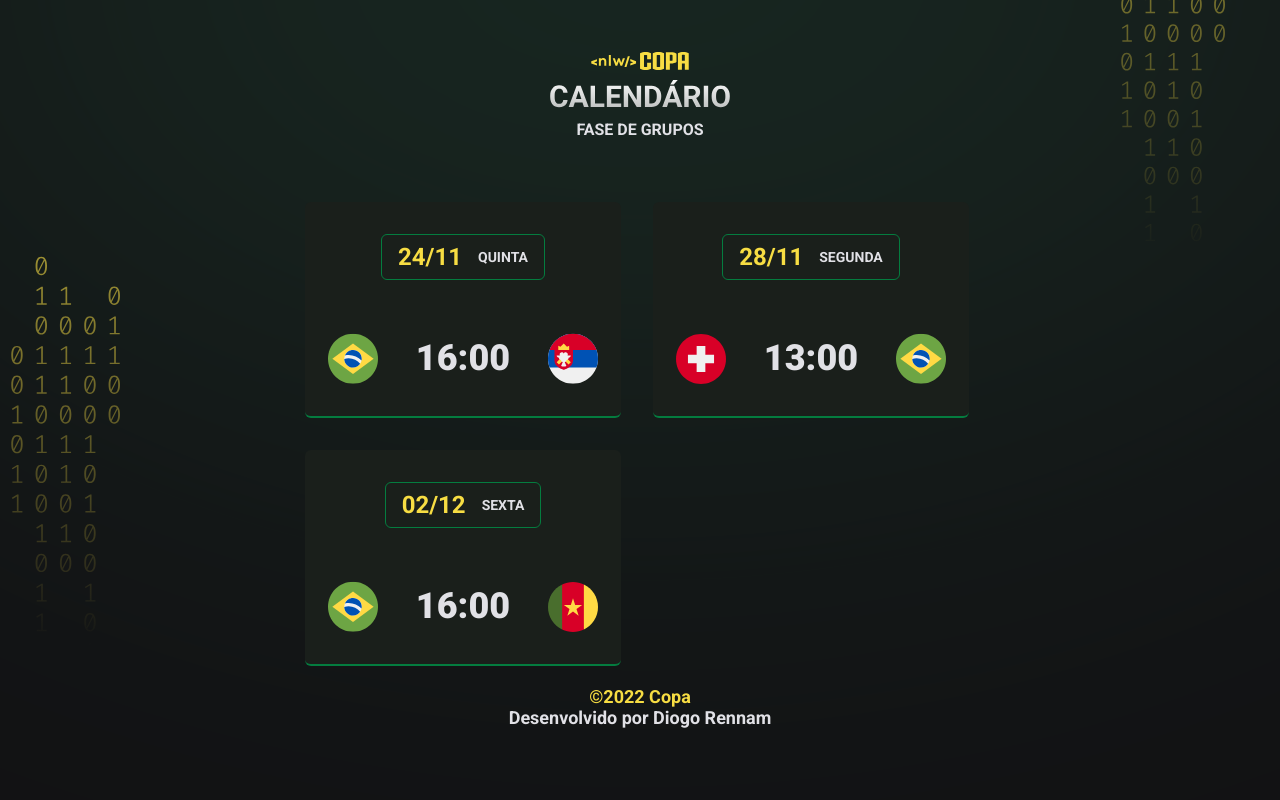
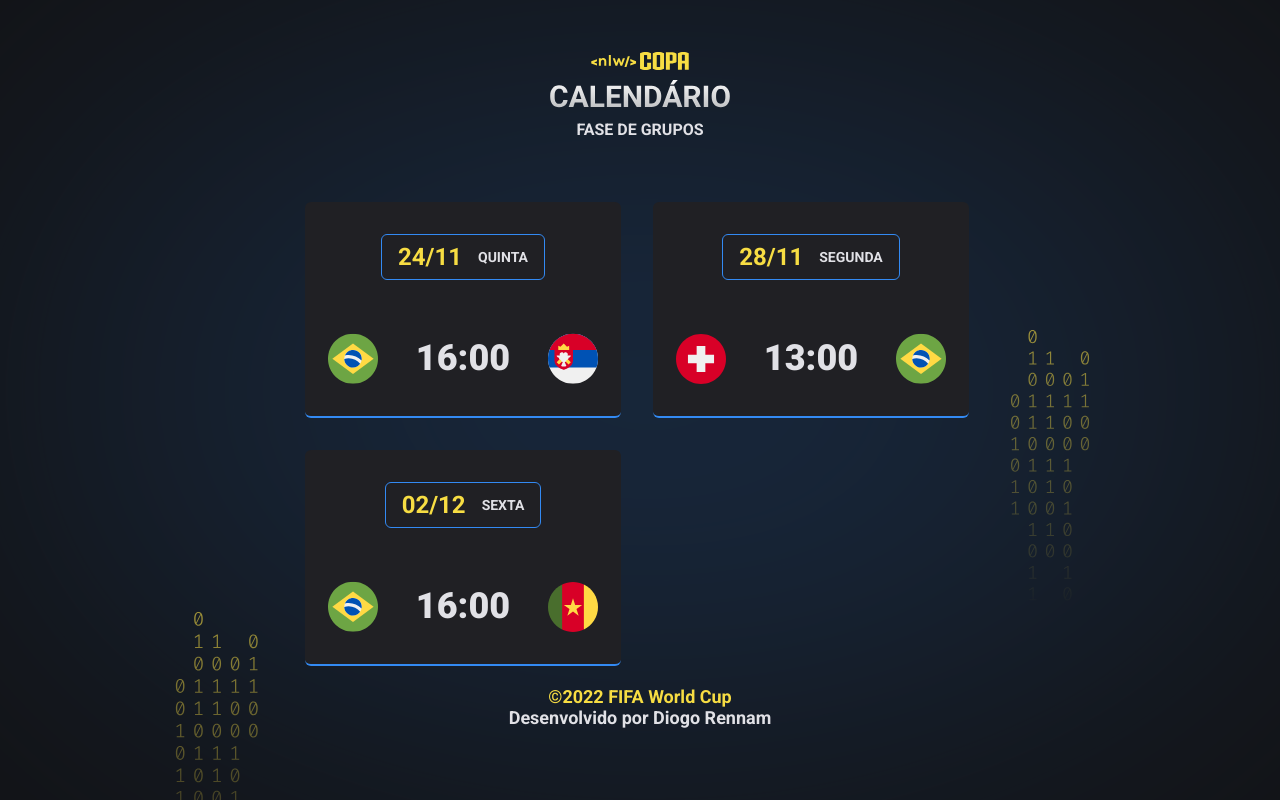
Before and after one commit to diogorenam/Copa-nlw, a plain HTML site: page index.html in a window 1280 px wide. Drawn offline with Linux system fonts and the light colour scheme.

Commit message:
update theme

```diff
--- a/index.html
+++ b/index.html
@@ -4,17 +4,17 @@
     <meta charset="UTF-8" />
     <meta http-equiv="X-UA-Compatible" content="IE=edge" />
     <meta name="viewport" content="width=device-width, initial-scale=1.0" />
-
+    <link rel="stylesheet" href="style.css" />
     <link rel="preconnect" href="https://fonts.googleapis.com" />
     <link rel="preconnect" href="https://fonts.gstatic.com" crossorigin />
     <link
       href="https://fonts.googleapis.com/css2?family=Roboto:wght@700;900&display=swap"
       rel="stylesheet"
     />
-    <link rel="stylesheet" href="style.css" />
+
     <title>Calendário Copa 2022</title>
   </head>
-  <body class="green">
+  <body class="blue">
     <div id="app">
       <header>
         <img src="./assets/logo.svg" alt="logo nlw copa" />
@@ -25,7 +25,7 @@
       </main>
 
       <footer>
-       <span>©2022 Copa</span> <br>
+       <span>©2022 FIFA World Cup</span> <br>
         Desenvolvido por Diogo Rennam
       </footer>
       <script src="./main.js"></script>
```
